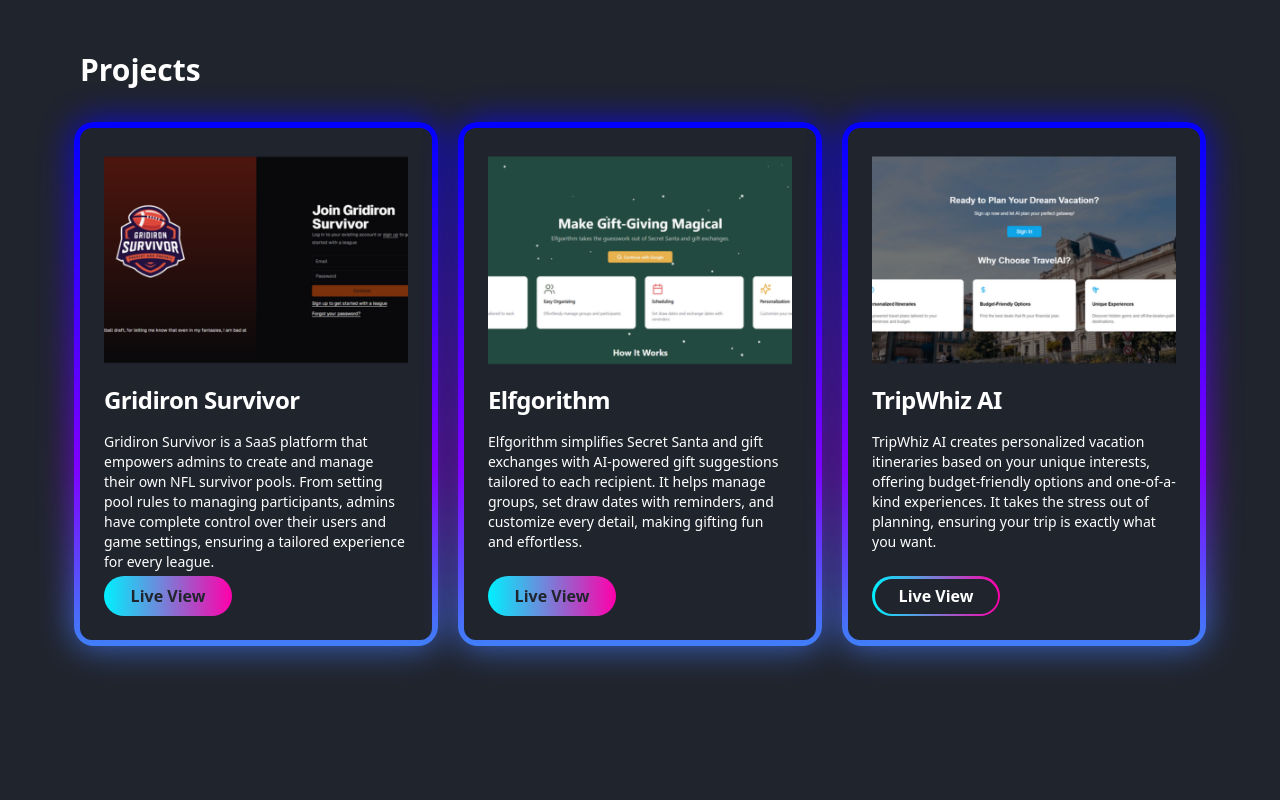
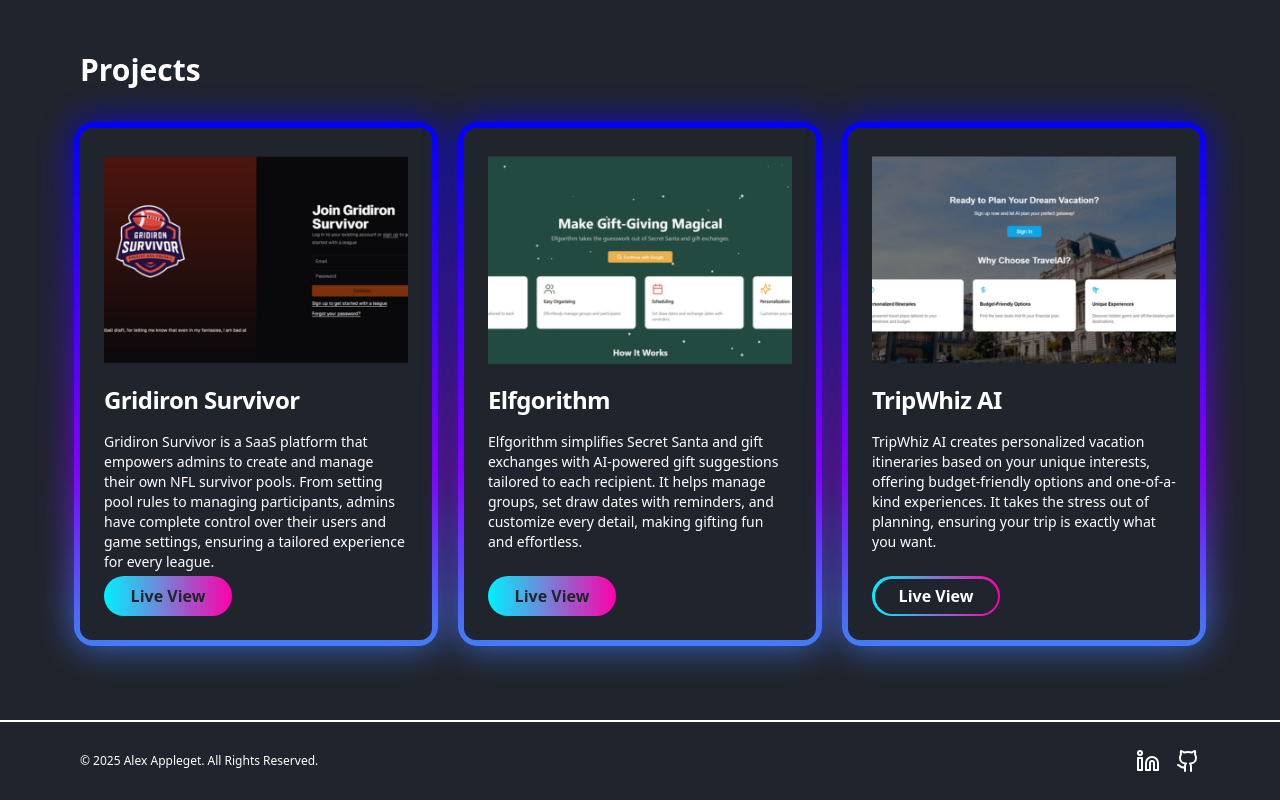
Before and after one commit to alexappleget/portfolio-v3, a Next.js app: page / in a window 1280 px wide. Shown: the part 1796-2596 px from the top of the page. Before the commit the page ends 2516 px from the top, so only its background shows below. Built offline with nearby package versions, Linux system fonts and the light colour scheme.

Commit message:
Fix: added in footer

```diff
--- a/app/layout.tsx
+++ b/app/layout.tsx
@@ -1,5 +1,6 @@
 import type { Metadata } from "next";
 import "./globals.css";
+import { Footer } from "@/components/Footer/Footer";
 
 export const metadata: Metadata = {
   title: "Create Next App",
@@ -13,7 +14,10 @@ export default function RootLayout({
 }>) {
   return (
     <html lang="en">
-      <body className="bg-[#20242d]">{children}</body>
+      <body className="bg-[#20242d]">
+        {children}
+        <Footer />
+      </body>
     </html>
   );
 }
--- /dev/null
+++ b/components/Footer/Footer.tsx
@@ -0,0 +1,16 @@
+import { Github, Linkedin } from "lucide-react";
+
+export const Footer = () => {
+  const currentYear = new Date().getFullYear();
+  return (
+    <footer className="w-full border-t-2 border-white h-20 flex items-center justify-between px-6 md:px-20">
+      <span className="text-white text-xs">
+        © {currentYear} Alex Appleget. All Rights Reserved.
+      </span>
+      <div className="flex gap-4 text-white">
+        <Linkedin />
+        <Github />
+      </div>
+    </footer>
+  );
+};
```
